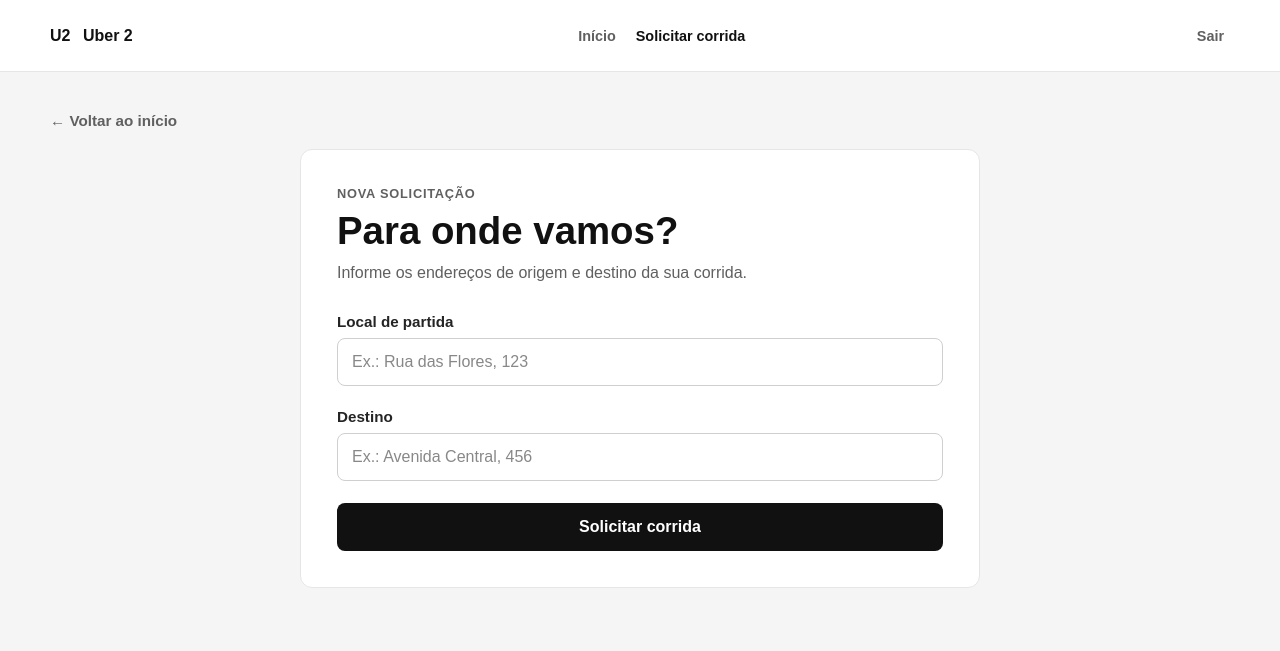
After one commit to IJCC06/uber2-projeto, a Flask app: template templates/usuarios/solicitar_corrida.html in a window 1280 px wide. The commit adds this page. Shown: the top 651 px of the page. Run offline with Flask 3, Linux system fonts and the light colour scheme; the template is opened without the code that fills it, so the values that code supplies are empty.

Commit message:
Implementa solicitação de corridas
Co-authored-by: Copilot <223556219+Copilot@users.noreply.github.com>

```diff
--- /dev/null
+++ b/static/css/solicitar_corrida.css
@@ -0,0 +1,231 @@
+:root {
+    --black: #111111;
+    --gray-900: #242424;
+    --gray-600: #606060;
+    --gray-200: #e6e6e6;
+    --gray-100: #f5f5f5;
+    --white: #ffffff;
+    --focus: #2a68ff;
+    --error: #a32121;
+    --error-bg: #fff0f0;
+    --success: #176b3a;
+    --success-bg: #edf8f0;
+}
+
+* {
+    box-sizing: border-box;
+}
+
+body {
+    margin: 0;
+    background: var(--gray-100);
+    color: var(--gray-900);
+    font-family: Arial, Helvetica, sans-serif;
+}
+
+a {
+    color: inherit;
+}
+
+.topbar {
+    display: flex;
+    min-height: 72px;
+    align-items: center;
+    justify-content: space-between;
+    gap: 24px;
+    padding: 12px max(24px, calc((100% - 1180px) / 2));
+    background: var(--white);
+    border-bottom: 1px solid var(--gray-200);
+}
+
+.brand {
+    color: var(--black);
+    font-weight: 800;
+    text-decoration: none;
+}
+
+.brand span {
+    margin-left: 8px;
+}
+
+nav {
+    display: flex;
+    gap: 20px;
+}
+
+nav a,
+.logout {
+    border: 0;
+    background: transparent;
+    color: var(--gray-600);
+    font: inherit;
+    font-size: 0.9rem;
+    font-weight: 700;
+    text-decoration: none;
+}
+
+nav a:hover,
+nav .active,
+.logout:hover {
+    color: var(--black);
+}
+
+.logout {
+    cursor: pointer;
+}
+
+.page-content {
+    width: min(100% - 48px, 1180px);
+    margin: 0 auto;
+    padding: 40px 0 64px;
+}
+
+.back-link {
+    display: inline-block;
+    margin-bottom: 20px;
+    color: var(--gray-600);
+    font-size: 0.95rem;
+    font-weight: 700;
+    text-decoration: none;
+}
+
+.back-link:hover {
+    color: var(--black);
+}
+
+.form-card {
+    width: min(100%, 680px);
+    margin: 0 auto;
+    padding: 36px;
+    background: var(--white);
+    border: 1px solid var(--gray-200);
+    border-radius: 12px;
+}
+
+.form-header {
+    margin-bottom: 28px;
+}
+
+.eyebrow {
+    margin: 0 0 8px;
+    color: var(--gray-600);
+    font-size: 0.8rem;
+    font-weight: 700;
+    letter-spacing: 0.06em;
+    text-transform: uppercase;
+}
+
+h1,
+p {
+    margin-top: 0;
+}
+
+h1 {
+    margin-bottom: 8px;
+    color: var(--black);
+    font-size: clamp(1.8rem, 4vw, 2.4rem);
+}
+
+.form-header p:last-child {
+    margin-bottom: 0;
+    color: var(--gray-600);
+    line-height: 1.5;
+}
+
+.ride-form {
+    display: grid;
+    gap: 22px;
+}
+
+.form-field {
+    display: grid;
+    gap: 8px;
+}
+
+.form-field label {
+    color: var(--gray-900);
+    font-size: 0.95rem;
+    font-weight: 700;
+}
+
+.form-field input {
+    width: 100%;
+    min-height: 48px;
+    padding: 0 14px;
+    border: 1px solid #cfcfcf;
+    border-radius: 8px;
+    background: var(--white);
+    color: var(--gray-900);
+    font: inherit;
+}
+
+.form-field input::placeholder {
+    color: #888888;
+}
+
+.form-field input:focus {
+    border-color: var(--focus);
+    outline: 2px solid rgb(42 104 255 / 18%);
+}
+
+.primary-action {
+    min-height: 48px;
+    padding: 0 18px;
+    border: 0;
+    border-radius: 8px;
+    background: var(--black);
+    color: var(--white);
+    font: inherit;
+    font-weight: 700;
+    cursor: pointer;
+}
+
+.primary-action:hover {
+    background: #333333;
+}
+
+.form-message {
+    margin: 0 0 22px;
+    padding: 12px 14px;
+    border-radius: 8px;
+    line-height: 1.45;
+}
+
+.error-message {
+    background: var(--error-bg);
+    color: var(--error);
+}
+
+.success-message {
+    background: var(--success-bg);
+    color: var(--success);
+}
+
+a:focus-visible,
+button:focus-visible {
+    outline: 3px solid var(--focus);
+    outline-offset: 3px;
+}
+
+@media (max-width: 760px) {
+    .topbar {
+        flex-wrap: wrap;
+    }
+
+    nav {
+        width: 100%;
+        order: 3;
+        overflow-x: auto;
+    }
+}
+
+@media (max-width: 560px) {
+    .page-content {
+        width: min(100% - 32px, 1180px);
+        padding: 28px 0 40px;
+    }
+
+    .form-card {
+        padding: 24px 20px;
+    }
+}
--- a/templates/usuarios/home_usuarios.html
+++ b/templates/usuarios/home_usuarios.html
@@ -29,7 +29,7 @@
                 <h1 id="welcome-title">Olá, usuário!</h1>
                 <p>Para onde você quer ir hoje?</p>
             </div>
-            <a class="primary-action" href="#">Solicitar corrida</a>
+            <a class="primary-action" href="{{ url_for('usuarios.solicitar_corrida') }}">Solicitar corrida</a>
         </section>
 
         <section class="summary" aria-label="Resumo das corridas">
@@ -57,13 +57,13 @@
                 <div class="empty-state">
                     <h3>Nenhuma corrida encontrada</h3>
                     <p>Quando você solicitar uma corrida, ela aparecerá aqui.</p>
-                    <a class="secondary-action" href="#">Solicitar a primeira corrida</a>
+                    <a class="secondary-action" href="{{ url_for('usuarios.solicitar_corrida') }}">Solicitar a primeira corrida</a>
                 </div>
             </section>
 
             <aside class="panel quick-actions" aria-labelledby="quick-actions-title">
                 <h2 id="quick-actions-title">Ações rápidas</h2>
-                <a href="#">Solicitar corrida</a>
+                <a href="{{ url_for('usuarios.solicitar_corrida') }}">Solicitar corrida</a>
                 <a href="#">Consultar pagamentos</a>
                 <a href="#">Editar meus dados</a>
             </aside>
--- /dev/null
+++ b/templates/usuarios/solicitar_corrida.html
@@ -0,0 +1,83 @@
+<!doctype html>
+<html lang="pt-BR">
+<head>
+    <meta charset="utf-8">
+    <meta name="viewport" content="width=device-width, initial-scale=1">
+    <title>Solicitar corrida | Uber 2</title>
+    <link rel="stylesheet" href="{{ url_for('static', filename='css/solicitar_corrida.css') }}">
+</head>
+<body>
+    <header class="topbar">
+        <a class="brand" href="{{ url_for('usuarios.home') }}" aria-label="Uber 2: início">
+            U2 <span>Uber 2</span>
+        </a>
+
+        <nav aria-label="Navegação principal">
+            <a href="{{ url_for('usuarios.home') }}">Início</a>
+            <a class="active" href="{{ url_for('usuarios.solicitar_corrida') }}">Solicitar corrida</a>
+        </nav>
+
+        <form action="{{ url_for('auth.logout') }}" method="POST">
+            <button class="logout" type="submit">Sair</button>
+        </form>
+    </header>
+
+    <main class="page-content">
+        <a class="back-link" href="{{ url_for('usuarios.home') }}">
+            &larr; Voltar ao início
+        </a>
+
+        <section class="form-card" aria-labelledby="form-title">
+            <header class="form-header">
+                <p class="eyebrow">Nova solicitação</p>
+                <h1 id="form-title">Para onde vamos?</h1>
+                <p>Informe os endereços de origem e destino da sua corrida.</p>
+            </header>
+
+            {% if erro %}
+                <p class="form-message error-message" role="alert">{{ erro }}</p>
+            {% endif %}
+
+            {% with mensagens = get_flashed_messages(with_categories=true) %}
+                {% for categoria, mensagem in mensagens %}
+                    <p class="form-message {{ categoria }}-message"
+                       role="{{ 'status' if categoria == 'success' else 'alert' }}">
+                        {{ mensagem }}
+                    </p>
+                {% endfor %}
+            {% endwith %}
+
+            <form class="ride-form" action="{{ url_for('usuarios.solicitar_corrida') }}" method="post">
+                <div class="form-field">
+                    <label for="origem">Local de partida</label>
+                    <input
+                        id="origem"
+                        name="origem"
+                        type="text"
+                        maxlength="100"
+                        autocomplete="street-address"
+                        placeholder="Ex.: Rua das Flores, 123"
+                        value="{{ request.form.get('origem', '') }}"
+                        required
+                    >
+                </div>
+
+                <div class="form-field">
+                    <label for="destino">Destino</label>
+                    <input
+                        id="destino"
+                        name="destino"
+                        type="text"
+                        maxlength="100"
+                        placeholder="Ex.: Avenida Central, 456"
+                        value="{{ request.form.get('destino', '') }}"
+                        required
+                    >
+                </div>
+
+                <button class="primary-action" type="submit">Solicitar corrida</button>
+            </form>
+        </section>
+    </main>
+</body>
+</html>
```
Also changed, not shown: blueprints/usuarios.py (+74 -1 lines).
